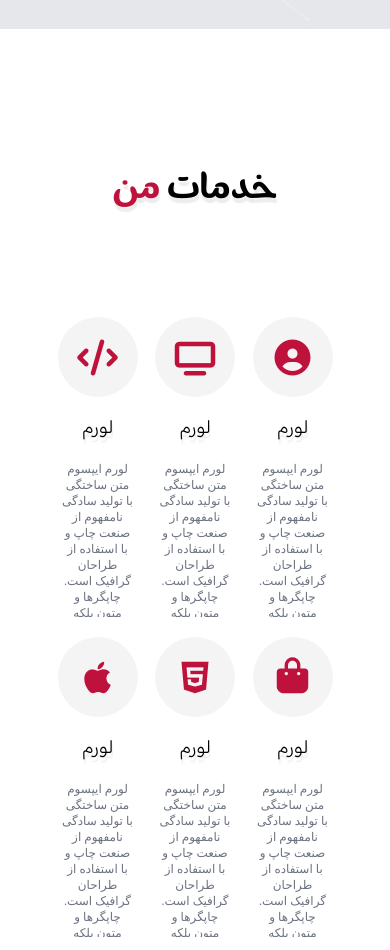
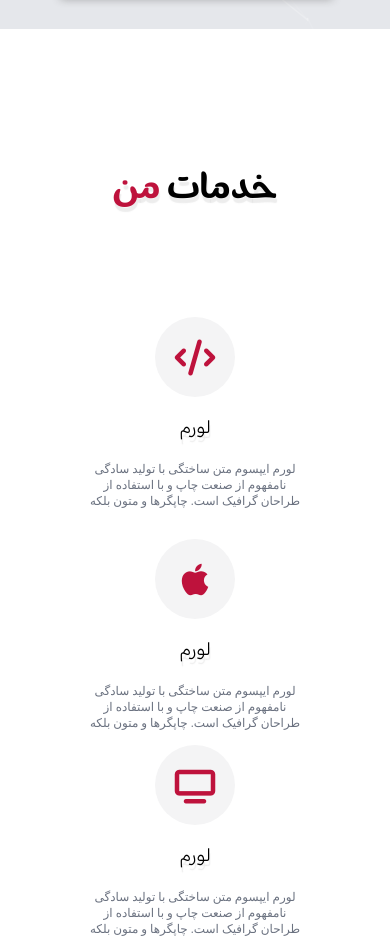
Before and after one commit to piadrol0/web2, a website: page index.html in a window 390 px wide. Shown: the part 1989-2939 px from the top of the page. Drawn offline with Linux system fonts and the light colour scheme; a web font is replaced by a local one.

Commit message:
Update custom.css

```diff
--- a/css/custom.css
+++ b/css/custom.css
@@ -362,3 +362,16 @@ input[type=text] {
             font-size: 12px;
         }
     }
+    @media (max-width:768px){
+        .probar{
+            display: flex;
+            flex-direction: column;
+            overflow: visible;
+        }
+    }
+    @media (max-width:768px){
+        .zq{
+            display: flex;
+            flex-direction: column;
+        }
+    }
```
